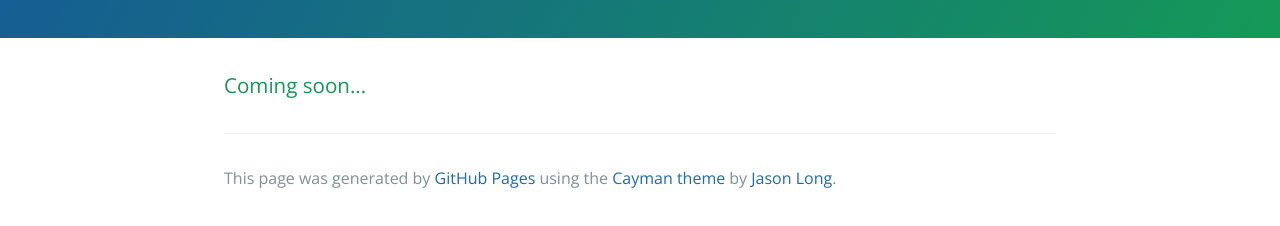
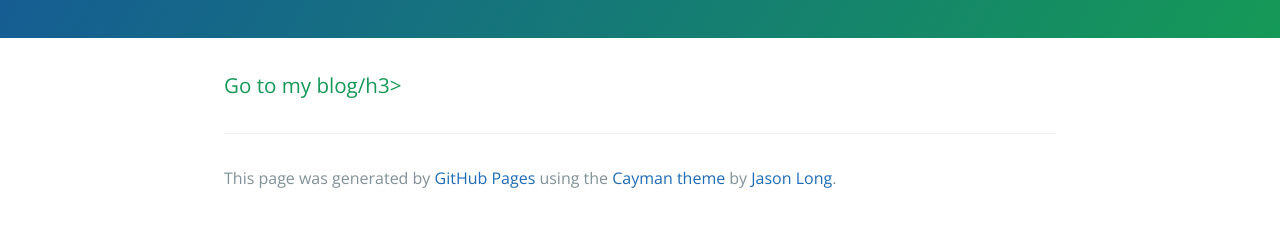
Before and after one commit to hputzek/hputzek.github.io, a plain HTML site: page index.html in a window 1280 px wide. Shown: the part 232-458 px from the top of the page. Drawn offline with nearby package versions, Linux system fonts and the light colour scheme.

Commit message:
Update index.html
changed link

```diff
--- a/index.html
+++ b/index.html
@@ -17,7 +17,7 @@
 
     <section class="main-content">
       <h3>
-<a id="coming-soon" class="anchor" href="#coming-soon" aria-hidden="true"><span class="octicon octicon-link"></span></a>Coming soon...</h3>
+<a id="blog" class="anchor" href="http://blog.putzek.com" aria-hidden="true"><span class="octicon octicon-link"></span></a>Go to my blog/h3>
 
       <footer class="site-footer">
 
```
